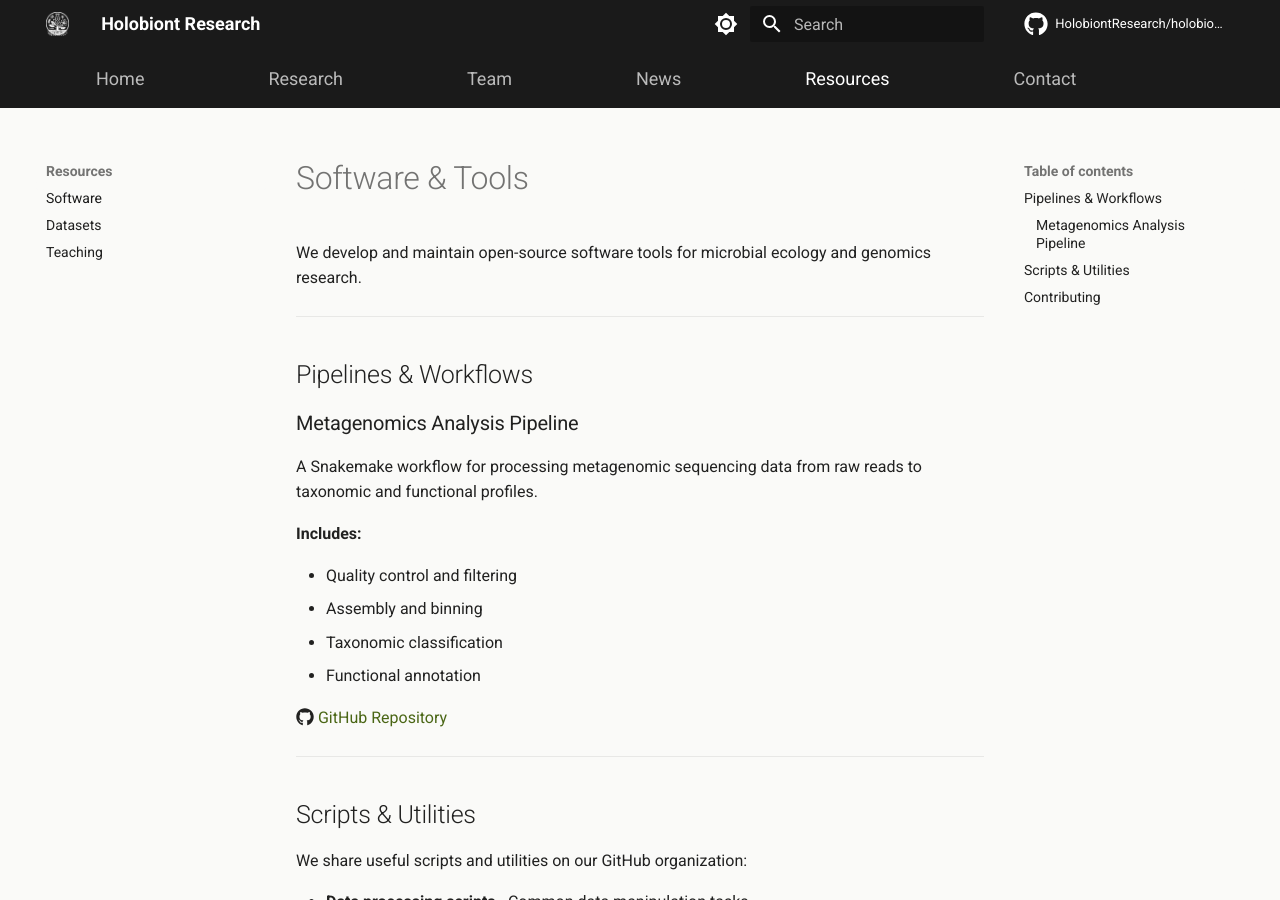
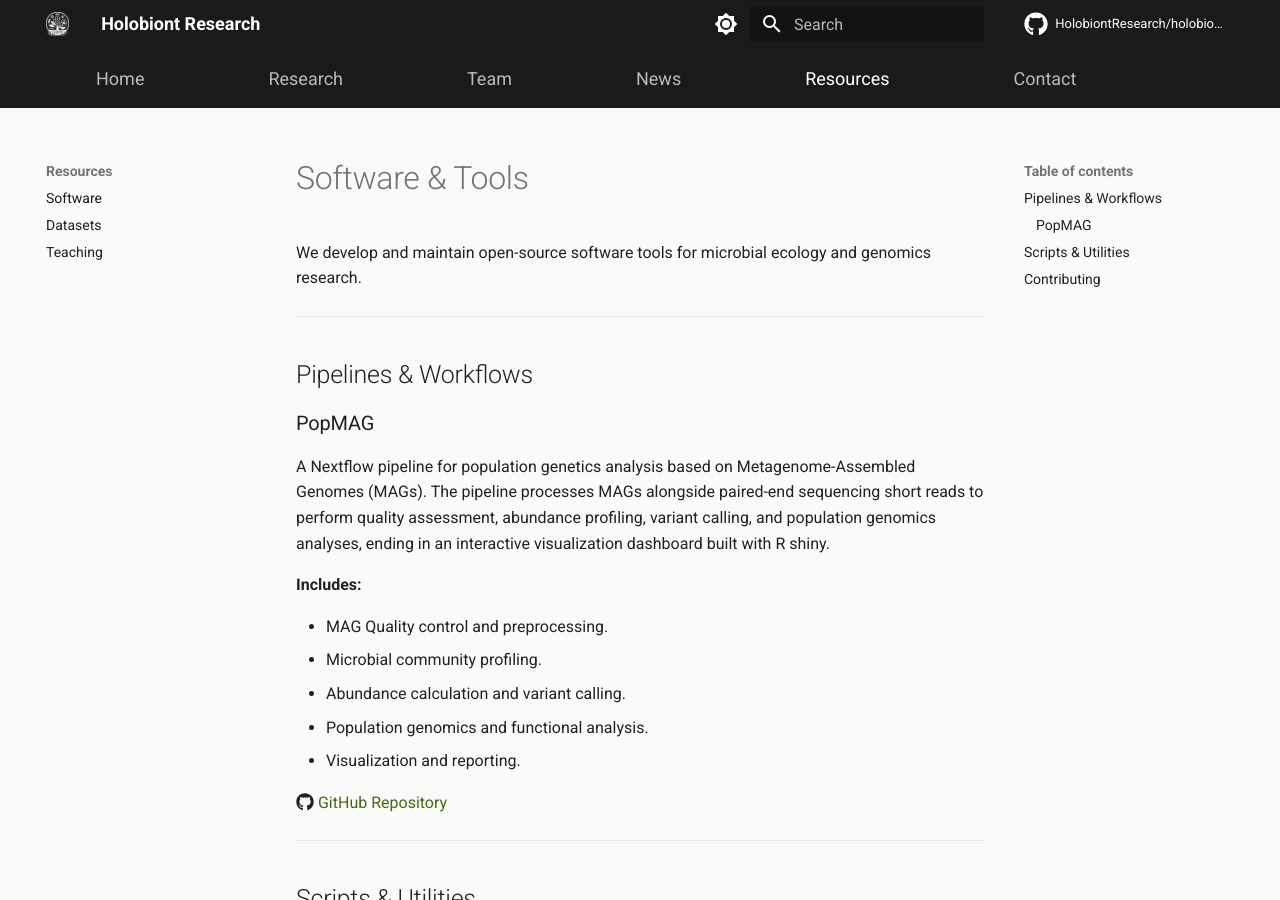
Before and after one commit to HolobiontResearch/holobionts-website, an MkDocs documentation site: the page built from docs/resources/software.md, in a window 1280 px wide and 900 px high. Built offline with MkDocs 1.6.1 and Material for MkDocs 9.7.7, drawn with Linux system fonts in a browser that asks for light colours; comment, search, counter and statistics services are not loaded.

Commit message:
Add PopMAG

```diff
--- a/docs/resources/software.md
+++ b/docs/resources/software.md
@@ -63,18 +63,19 @@ devtools::install_github("HolobiontResearch/toolname")
 
 ## Pipelines & Workflows
 
-### Metagenomics Analysis Pipeline
+### PopMAG
 
-A Snakemake workflow for processing metagenomic sequencing data from raw reads to taxonomic and functional profiles.
+A Nextflow pipeline for population genetics analysis based on Metagenome-Assembled Genomes (MAGs). The pipeline processes MAGs alongside paired-end sequencing short reads to perform quality assessment, abundance profiling, variant calling, and population genomics analyses, ending in an interactive visualization dashboard built with R shiny.
 
 **Includes:**
 
-- Quality control and filtering
-- Assembly and binning
-- Taxonomic classification
-- Functional annotation
+- MAG Quality control and preprocessing.
+- Microbial community profiling.
+- Abundance calculation and variant calling.
+- Population genomics and functional analysis.
+- Visualization and reporting.
 
-:fontawesome-brands-github: [GitHub Repository](#)
+:fontawesome-brands-github: [GitHub Repository](https://github.com/daasabogalro/PopMAG)
 
 ---
 <!--
```
